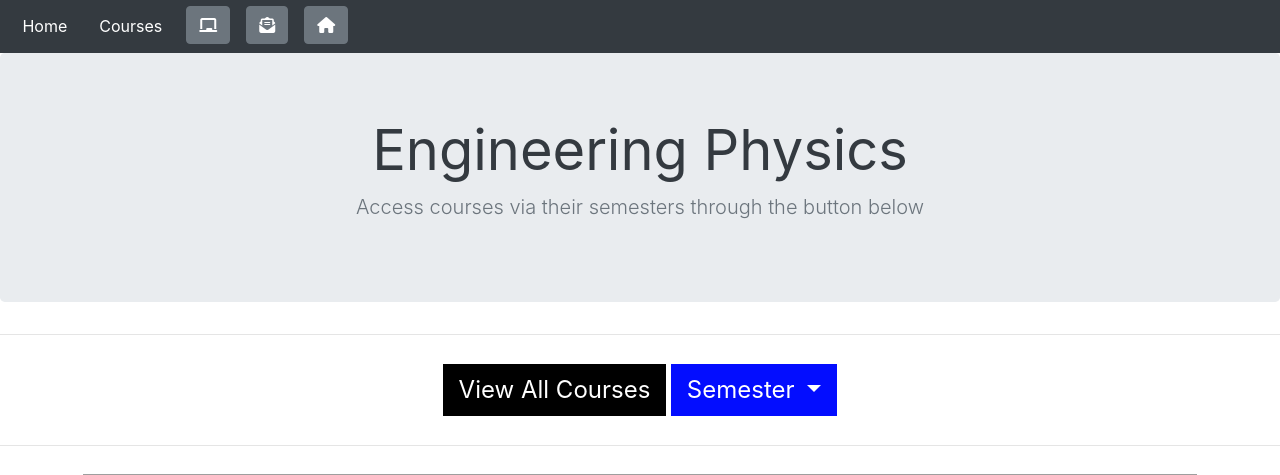
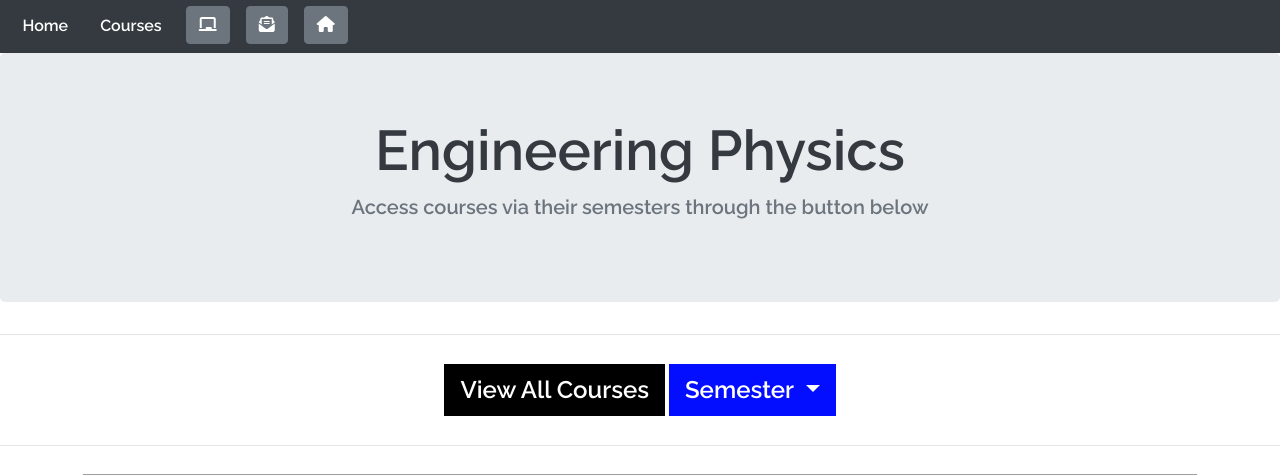
Before and after one commit to DivyanshK12/engphytemp, a Flask app: page / in a window 1280 px wide. Shown: the top 475 px of the page. Run offline with Flask 2, Linux system fonts and the light colour scheme; some libraries are stand-ins or nearby versions; grey boxes are pictures that could not be loaded.

Commit message:
Update home_temp.html

```diff
--- a/app/templates/home_temp.html
+++ b/app/templates/home_temp.html
@@ -9,12 +9,16 @@
     <link rel="stylesheet" href="https://stackpath.bootstrapcdn.com/bootstrap/4.4.1/css/bootstrap.min.css" integrity="sha384-Vkoo8x4CGsO3+Hhxv8T/Q5PaXtkKtu6ug5TOeNV6gBiFeWPGFN9MuhOf23Q9Ifjh" crossorigin="anonymous">
     <script src="https://kit.fontawesome.com/896fee2659.js" crossorigin="anonymous"></script>
     <link rel="icon" href="https://image.flaticon.com/icons/svg/547/547855.svg" type="image/svg">
+    <link href="https://fonts.googleapis.com/css2?family=Merriweather&family=Raleway:wght@600;700&display=swap" rel="stylesheet">
 
     <title>Home</title>
     <style>
         .dropdown-item:active
       {
         background-color: #030DFF;
+      }
+        body{
+        font-family: 'Raleway', sans-serif;
       }
     </style>
 </head>
```
